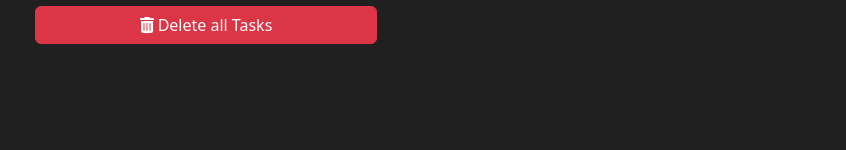
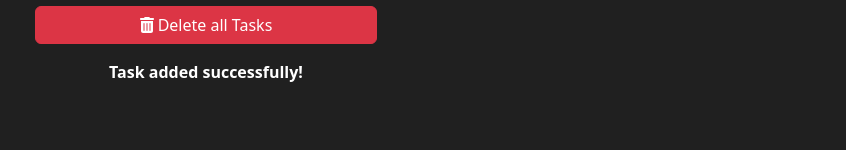
Before and after one commit to miljkovicjovan/minimalist-task-tracker, a React (Create React App) app: page / in a window 1280 px wide. Both pictures are taken after typing "Sample" into the empty fields and a click on the button "task". Shown: the part 370-520 px from the top of the page, without its empty margins (434-1280 px from the left). Built offline with nearby package versions, Linux system fonts and the light colour scheme.

Commit message:
Fix notification bar (#88)
* added a notification text to inform user about the action status

* added a notification text to inform user about the action status

* added a notification text to inform user about the action status

```diff
--- /dev/null
+++ b/src/components/Notification.jsx
@@ -0,0 +1,7 @@
+function Notification({ message }) {
+  return (
+    <p><strong>{message}</strong></p>
+  )
+}
+
+export default Notification
--- a/src/pages/Home.jsx
+++ b/src/pages/Home.jsx
@@ -2,6 +2,7 @@ import { useEffect, useState } from "react";
 import AddTask from "../components/AddTask";
 import Tasks from "../components/Tasks";
 import FinishedTasks from "../components/FinishedTasks";
+import Notification from "../components/Notification";
 
 function Home({ settings, setSettings }) {
   const [tasks, setTasks] = useState(
@@ -14,9 +15,11 @@ function Home({ settings, setSettings }) {
       window.localStorage.getItem("my-minimalistic-tracker-tasks-finished") || "[]"
     )
   );
+  const [message, setMessage] = useState("");
 
   function deleteTask(id) {
     setTasks(tasks.filter((task) => task.id !== id));
+    setMessage("Task deleted successfully!");
   }
 
   function completeTask(name, oldId) {
@@ -26,6 +29,7 @@ function Home({ settings, setSettings }) {
     const data = { id: id, name: name, archived: archived, createdAt: createdAt };
     setFinishedTasks([...finishedTasks, data]);
     setTasks(tasks.filter((task) => task.id !== oldId));
+    setMessage("Task completed successfully!");
   }
 
   function completeAllTasks() {
@@ -45,6 +49,7 @@ function Home({ settings, setSettings }) {
     const id = Math.floor(Math.random() * 1000) + 1;
     const newTask = { id, ...name };
     setTasks([...tasks, newTask]);
+    setMessage("Task added successfully!");
   }
 
   function editTask(name, id) {
@@ -52,6 +57,7 @@ function Home({ settings, setSettings }) {
       return task.id === id ? { ...task, name: name } : task;
     });
     setTasks(updatedTasks);
+    setMessage("Task edited successfully");
   }
 
   function resetFinishedTask() {
@@ -80,6 +86,16 @@ function Home({ settings, setSettings }) {
       JSON.stringify(finishedTasks)
     );
   }, [tasks, finishedTasks]);
+
+  useEffect(() => {
+    // Clear the message after 3 seconds
+    const timer = setTimeout(() => {
+      setMessage("");
+    }, 3000);
+
+    // Clear the timeout when the component is unmounted
+    return () => clearTimeout(timer);
+  }, [message]);
 
   return (
     <div className="text-white text-center footer-push">
@@ -112,6 +128,8 @@ function Home({ settings, setSettings }) {
       ) : (
         ""
       )}
+      {/* Display the message at the bottom */}
+      { message !== "" ? <Notification message={message} /> : ""}
     </div>
   );
 }
```
